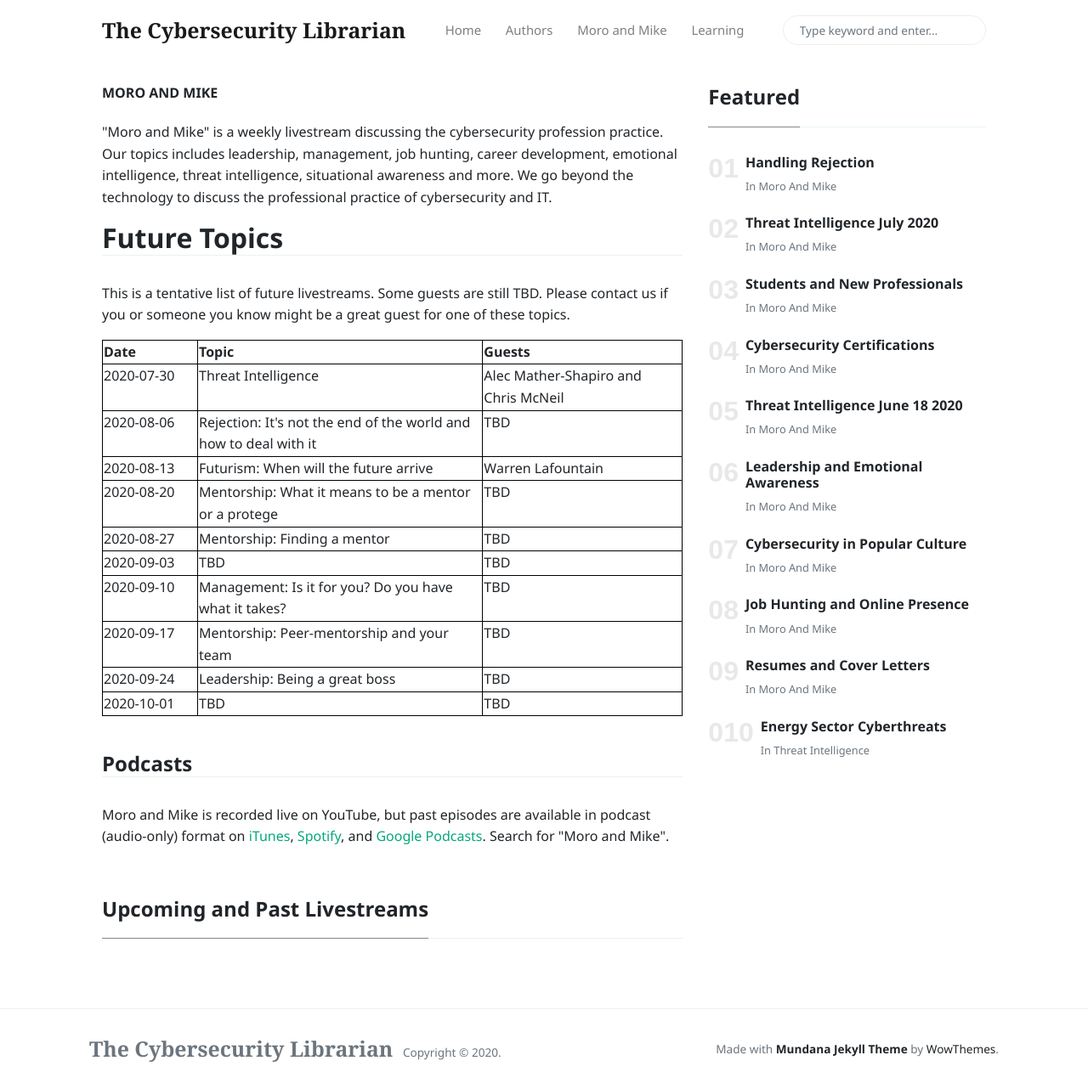
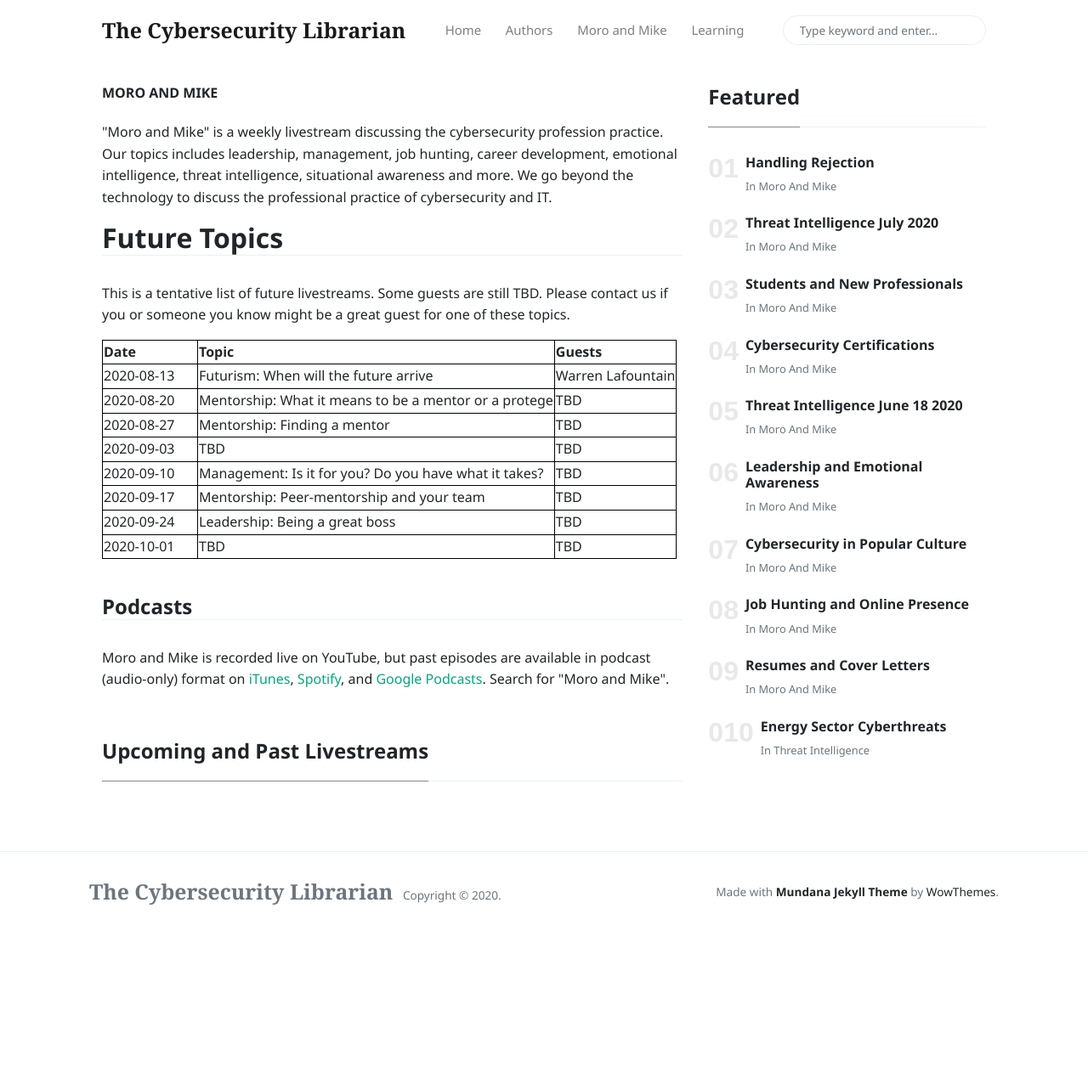
Before and after one commit to cyberlibrarian/cyberlibrarian.github.io, a Jekyll site: the page built from _pages/moro-and-mike.html, in a window 1280 px wide and 1282 px high. Shown: the whole window at 85% size. Built offline with Jekyll 4.4.1, drawn with Linux system fonts in a browser that asks for light colours; nearby versions of some CDN libraries.

Commit message:
Updated future topics list

```diff
--- a/_pages/moro-and-mike.html
+++ b/_pages/moro-and-mike.html
@@ -16,16 +16,6 @@ permalink: "/moro-and-mike/about"
 		    <th style="border: 1px solid black; white-space:nowrap; width:7em;">Date</th style="border: 1px solid black;">
 			<th style="border: 1px solid black;">Topic</th style="border: 1px solid black;">
 			<th style="border: 1px solid black;">Guests</th style="border: 1px solid black;">
-		  </tr>
-		  <tr>
-		    <td style="border: 1px solid black; vertical-align:top;">2020-07-30</td style="border: 1px solid black; vertical-align:top;">
-			<td style="border: 1px solid black; vertical-align:top;">Threat Intelligence</td style="border: 1px solid black; vertical-align:top;">
-			<td style="border: 1px solid black; vertical-align:top;">Alec&nbsp;Mather-Shapiro and Chris&nbsp;McNeil</td style="border: 1px solid black; vertical-align:top;">
-		  </tr>
-		  <tr>
-		    <td style="border: 1px solid black; vertical-align:top;">2020-08-06</td style="border: 1px solid black; vertical-align:top;">
-			<td style="border: 1px solid black; vertical-align:top;">Rejection: It's not the end of the world and how to deal with it</td style="border: 1px solid black; vertical-align:top;">
-			<td style="border: 1px solid black; vertical-align:top;">TBD</td style="border: 1px solid black; vertical-align:top;">
 		  </tr>
 		  <tr>
 		    <td style="border: 1px solid black; vertical-align:top;">2020-08-13</td style="border: 1px solid black; vertical-align:top;">
```
